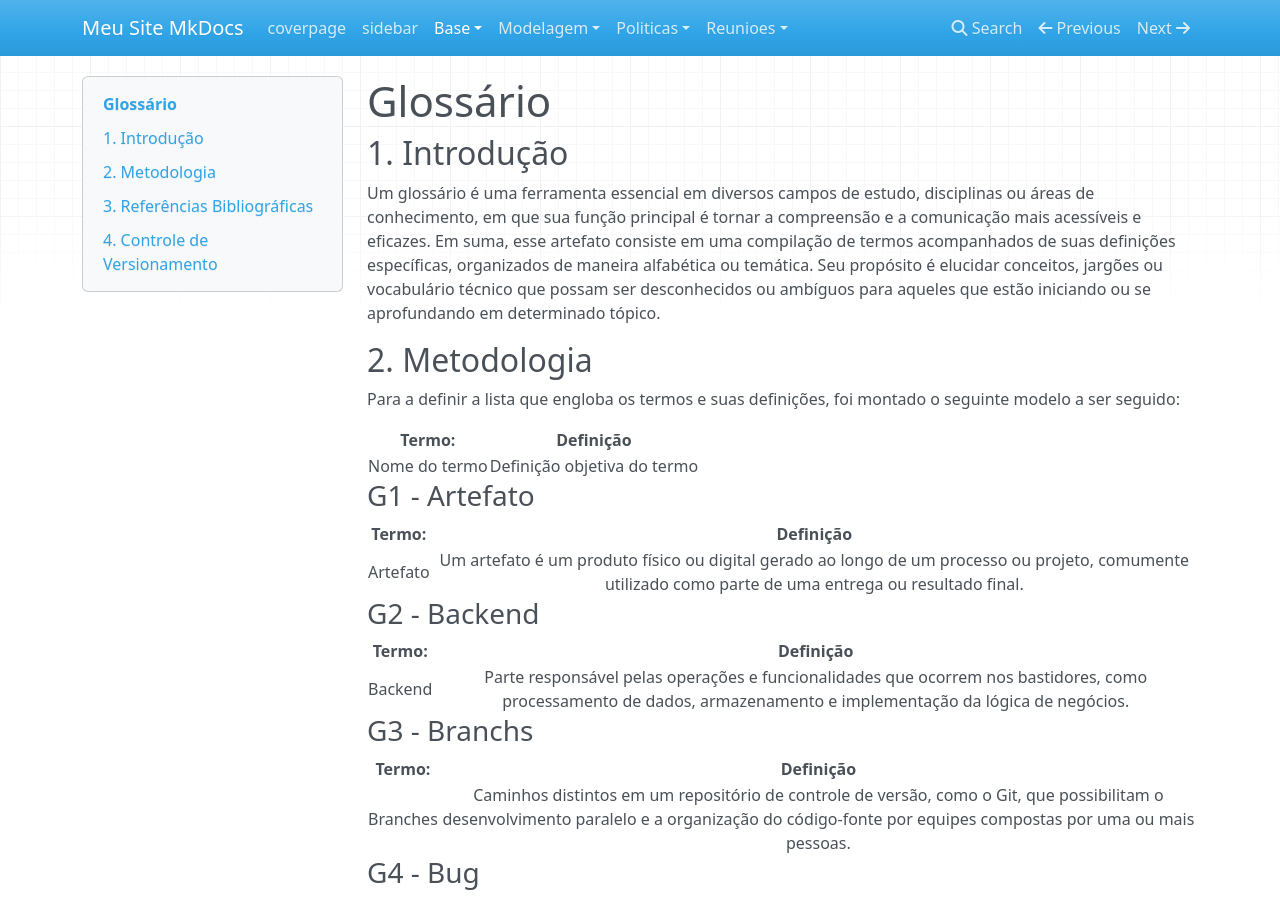
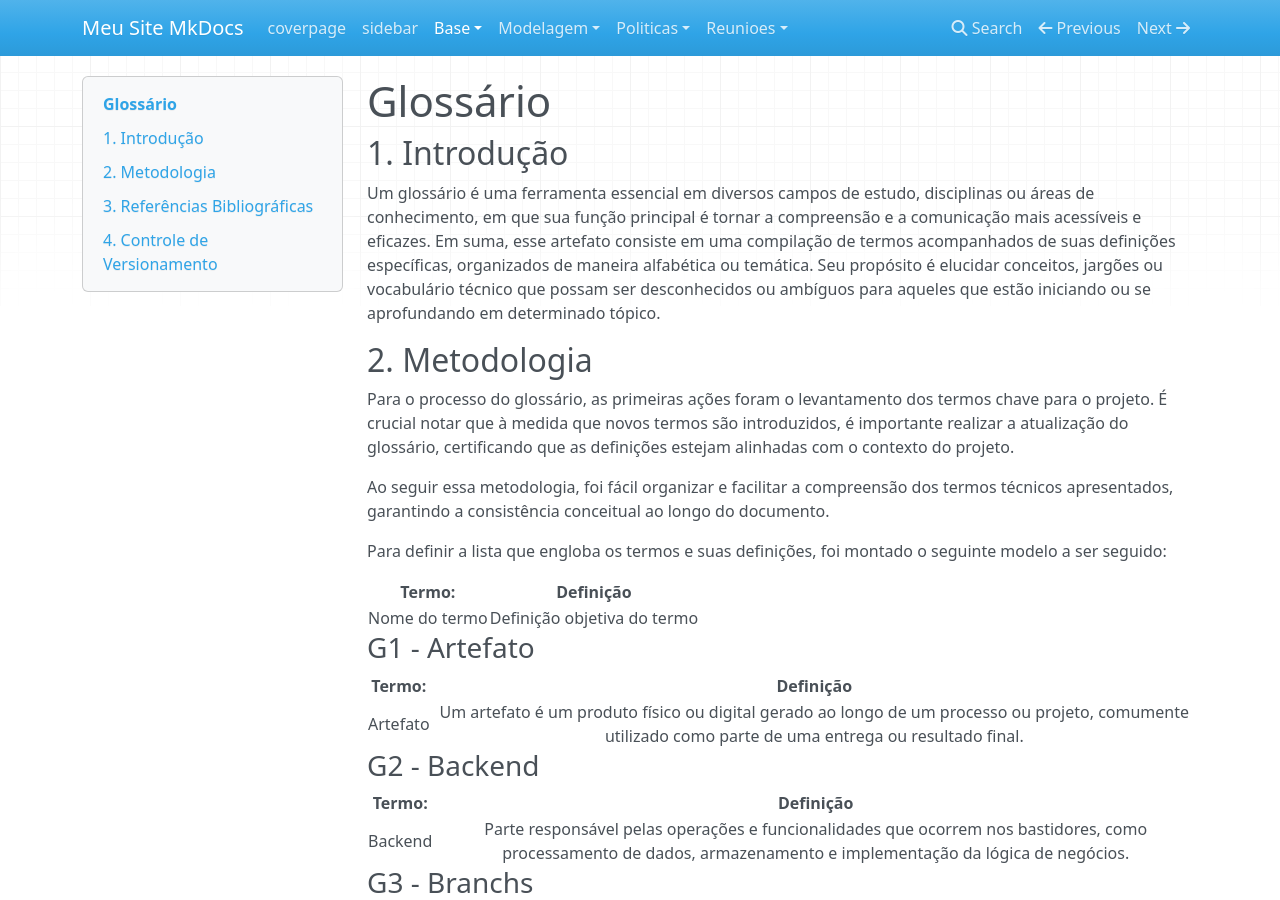
Before and after one commit to UnBArqDsw2024-1/2024.1_G8_UnBreja, an MkDocs documentation site: the page built from docs/Base/1.4.8.Glossario.md, in a window 1280 px wide and 900 px high. Built offline with MkDocs 1.6.1, drawn with Linux system fonts in a browser that asks for light colours; nearby versions of some CDN libraries; some of the changed text lies outside the part shown.

Commit message:
correcao glossario

```diff
--- a/docs/Base/1.4.8.Glossario.md
+++ b/docs/Base/1.4.8.Glossario.md
@@ -6,7 +6,11 @@ Um glossário é uma ferramenta essencial em diversos campos de estudo, discipli
 
 ## 2. Metodologia
 
-Para a definir a lista que engloba os termos e suas definições, foi montado o seguinte modelo a ser seguido:
+Para o processo do glossário, as primeiras ações foram o levantamento dos termos chave para o projeto. É crucial notar que à medida que novos termos são introduzidos, é importante realizar a atualização do glossário, certificando que as definições estejam alinhadas com o contexto do projeto.
+
+Ao seguir essa metodologia, foi fácil organizar e facilitar a compreensão dos termos técnicos apresentados, garantindo a consistência conceitual ao longo do documento.
+
+Para definir a lista que engloba os termos e suas definições, foi montado o seguinte modelo a ser seguido:
 
 |    Termo:     |          Definição          |
 | :-----------: | :-------------------------: |
@@ -104,8 +108,13 @@ Para a definir a lista que engloba os termos e suas definições, foi montado o
 
 > SERRANO, Milene. DSW-BASE - Glossário Léxico. Apresentação do Power Point. Acesso em: 08/04/2024.
 
+> DOCS, Github. Glossário do GitHub, ano desconhecido. Disponível em: https://docs.github.com/pt/get-started/learning-about-github/github-glossary. Acesso em: 08/07/2024
+
+> SIQUEIRA, Fábio. Termo de Engenharia de Software, ano desconhecido. Disponível em: https://levysiqueira.com.br/texts/es-portugues/. Acesso em: 08/07/2024
+
 ## 4. Controle de Versionamento
 
 | Versão | Data da alteração |            Alteração             |                       Responsável                       |                         Revisor                         | Data de revisão |
 | :----: | :---------------: | :------------------------------: | :-----------------------------------------------------: | :-----------------------------------------------------: | :-------------: |
 |  1.0   |    07/04/2024     |       Criação do Artefato e adição de léxicos       |    [Suzane Duarte](https://github.com/suzaneduarte)     |      [Augusto Duarte](https://github.com/Augcamp)       |   07/04/2024    |
+|  1.1   |    08/07/2024     |       Correção e adição  de metodologia e referências       |    [Augusto Duarte](https://github.com/Augcamp)     |             |      |
```
